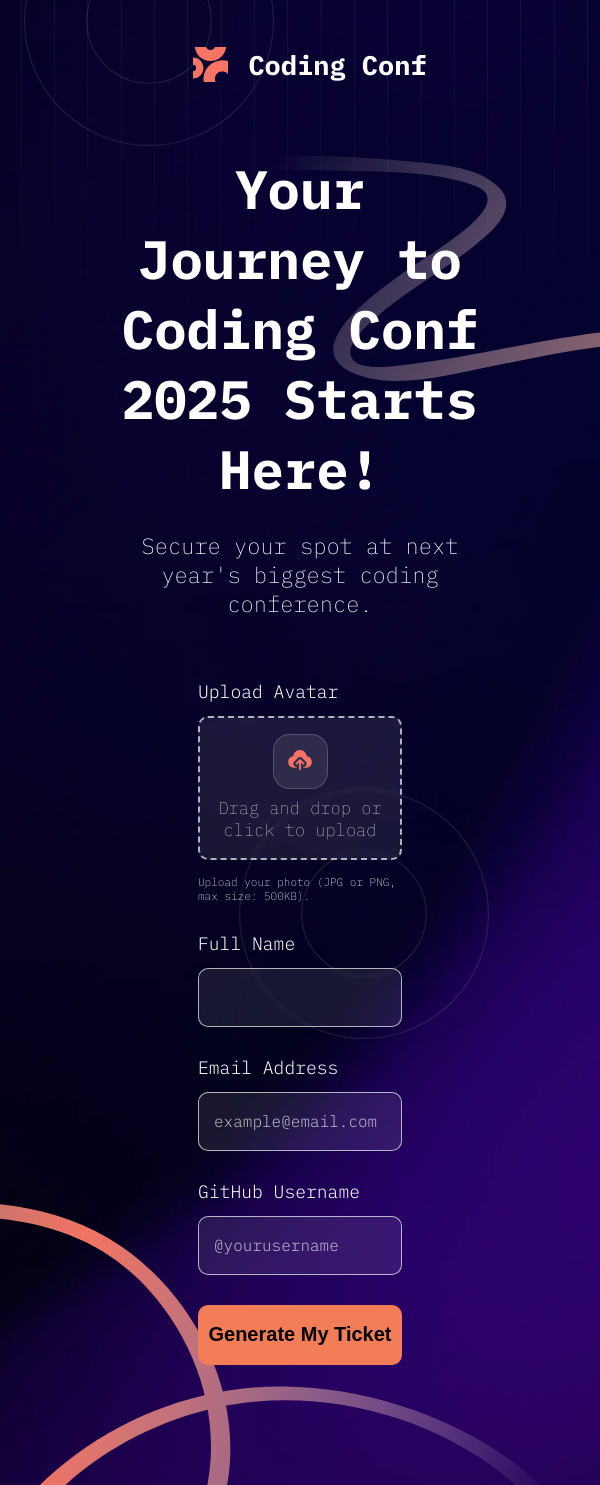
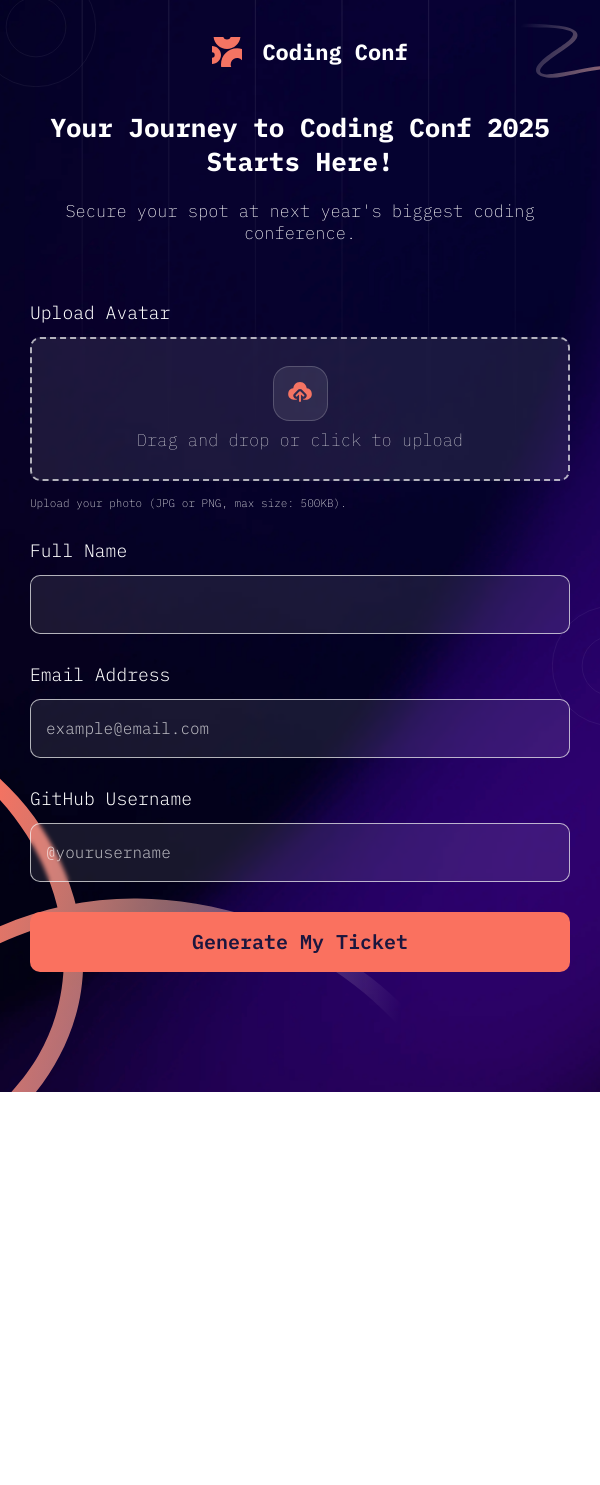
Before and after one commit to aqpil/conference-ticket, a React (Vite) app: page / in a window 600 px wide. After the commit the page ends 1092 px from the top, so only its background shows below. Built offline with nearby package versions, Linux system fonts and the light colour scheme.

Commit message:
first page complete

```diff
--- a/src/Background.jsx
+++ b/src/Background.jsx
@@ -4,6 +4,7 @@ import Circle from "./assets/images/pattern-circle.svg";
 import Lines from "./assets/images/pattern-lines.svg";
 import WaveTop from "./assets/images/pattern-squiggly-line-top.svg";
 import WaveBottom from "./assets/images/pattern-squiggly-line-bottom-desktop.svg";
+import WaveBottomMobile from "./assets/images/pattern-squiggly-line-bottom-mobile-tablet.svg";
 
 const Background = ({ children }) => {
   return (
@@ -12,10 +13,15 @@ const Background = ({ children }) => {
       style={{ backgroundImage: `url(${BackgroundImage})` }}
     >
       <img src={Circle} alt="Circle" className="shape circle" />
-      <img src={Circle} alt="Circle2" className="shape circle2" />
+      <img src={Circle} alt="Circle2" className="shape circle-top" />
       <img src={Lines} alt="Lines" className="shape lines" />
       <img src={WaveTop} alt="Wave Top" className="shape wave-top" />
       <img src={WaveBottom} alt="Wave Bottom" className="shape wave-bottom" />
+      <img
+        src={WaveBottomMobile}
+        alt="Wave Bottom Mobile"
+        className="wave-bottom-mobile"
+      />
       {children}
     </div>
   );
--- a/src/BackgroundLayout.css
+++ b/src/BackgroundLayout.css
@@ -23,7 +23,7 @@
   max-width: 250px;
 }
 
-.circle2 {
+.circle-top {
   top: -7%;
   left: 4%;
   max-width: 250px;
@@ -33,6 +33,7 @@
   top: 0%;
   left: 3.5%;
 }
+
 .wave-top {
   top: 10%;
   right: 0%;
@@ -44,3 +45,45 @@
   max-width: 1000px;
   max-height: 700px;
 }
+
+.wave-bottom-mobile {
+  display: none;
+}
+
+@media (max-width: 768px) {
+  .wave-top {
+    top: 2%;
+    max-width: 120px;
+  }
+
+  .circle {
+    bottom: 33.5%;
+    right: -12%;
+    max-width: 120px;
+  }
+
+  .circle-top {
+    top: -3%;
+    left: -4%;
+    max-width: 120px;
+  }
+
+  .lines {
+    top: 0%;
+    left: 7%;
+    transform: scale(2.6);
+  }
+
+  .wave-bottom {
+    display: none;
+  }
+
+  .wave-bottom-mobile {
+    display: block;
+    position: absolute;
+    bottom: 0%;
+    left: 0%;
+    max-width: 78%;
+    height: auto;
+  }
+}
--- a/src/Form.css
+++ b/src/Form.css
@@ -75,7 +75,15 @@ input {
   outline: none;
 }
 
-input:focus {
+.email-error {
+  font-family: "IBM Plex Mono", monospace;
+  font-size: 11px;
+  font-weight: 200;
+  margin: 7px 0 0 0;
+  color: #f18480;
+}
+
+.input-error {
   box-shadow: 0 0 0 3px rgba(242, 125, 86, 0.5);
 }
 
@@ -95,11 +103,50 @@ label {
 }
 
 #form-submit {
+  font-family: "IBM Plex Mono";
   height: 60px;
   border: none;
   border-radius: 10px;
-  background-color: rgb(242, 125, 86);
+  color: #1b163e;
+  background-color: #fa715f;
   font-size: 20px;
   font-weight: 600;
   margin-top: 6px;
 }
+
+@media (min-width: 600px) and (max-width: 1150px) {
+  form.form-ticket {
+    width: 60vw;
+  }
+}
+
+@media (max-width: 600px) {
+  main {
+    max-width: 90vw;
+  }
+
+  header {
+    margin-top: 15px;
+  }
+
+  h3 {
+    font-size: 22px;
+  }
+
+  #upload-icon {
+    width: 30px;
+    height: 30px;
+  }
+
+  #intro-h1 {
+    font-size: 26px;
+  }
+
+  #intro-p {
+    font-size: 17px;
+  }
+
+  form.form-ticket {
+    width: 90vw;
+  }
+}
--- a/src/Form.jsx
+++ b/src/Form.jsx
@@ -1,8 +1,39 @@
+import { useState } from "react";
 import DragNDrop from "./components/DragNDrop";
 import uploadIcon from "./assets/images/logo-mark.svg";
 import "./Form.css";
 
 export default function Form() {
+  const [email, setEmail] = useState("");
+  const [emailTouched, setEmailTouched] = useState(false);
+  const [emailError, setEmailError] = useState("");
+
+  const validateEmail = (email) => {
+    return /^[^\s@]+@[^\s@]+\.[^\s@]+$/.test(email);
+  };
+
+  const handleEmailChange = (e) => {
+    setEmail(e.target.value);
+  };
+
+  const handleEmailBlur = () => {
+    setEmailTouched(true);
+    if (email && !validateEmail(email)) {
+      setEmailError("Please enter a valid email address.");
+    } else {
+      setEmailError("");
+    }
+  };
+
+  const handleSubmit = (e) => {
+    e.preventDefault();
+    if (!validateEmail(email)) {
+      setEmailError("Please enter a valid email address.");
+      return;
+    }
+    console.log("Form submitted!");
+  };
+
   return (
     <main>
       <header>
@@ -17,29 +48,36 @@ export default function Form() {
         </p>
       </section>
 
-      <form class="form-ticket">
-        <div class="form-ticket">
-          <label for="dnd">Upload Avatar</label>
+      <form className="form-ticket" onSubmit={handleSubmit}>
+        <div className="form-ticket">
+          <label htmlFor="dnd">Upload Avatar</label>
           <DragNDrop id="dnd" />
         </div>
 
-        <div class="form-ticket">
-          <label for="name">Full Name</label>
+        <div className="form-ticket">
+          <label htmlFor="name">Full Name</label>
           <input type="text" name="name" id="name" />
         </div>
 
-        <div class="form-ticket">
-          <label for="email">Email Address </label>
+        <div className="form-ticket">
+          <label htmlFor="email">Email Address</label>
           <input
             type="email"
             name="email"
             id="email"
             placeholder="example@email.com"
+            value={email}
+            onChange={handleEmailChange}
+            onBlur={handleEmailBlur}
+            className={emailTouched && emailError ? "input-error" : ""}
           />
+          {emailTouched && emailError && (
+            <p className="email-error">{emailError}</p>
+          )}
         </div>
 
-        <div class="form-ticket">
-          <label for="git-name">GitHub Username</label>
+        <div className="form-ticket">
+          <label htmlFor="git-name">GitHub Username</label>
           <input
             type="text"
             name="git-name"
@@ -48,7 +86,9 @@ export default function Form() {
           />
         </div>
 
-        <button id="form-submit">Generate My Ticket</button>
+        <button id="form-submit" type="submit">
+          Generate My Ticket
+        </button>
       </form>
     </main>
   );
--- a/src/components/DragNDrop.jsx
+++ b/src/components/DragNDrop.jsx
@@ -4,15 +4,23 @@ import "./dnd.css";
 
 export default function DragNDrop() {
   const [photo, setPhoto] = useState(null);
+  const [error, setError] = useState("");
 
   const onDrop = useCallback((acceptedFiles) => {
     if (acceptedFiles.length > 0) {
       const file = acceptedFiles[0];
+
+      if (file.size > 500 * 1024) {
+        setError("File too large. Please upload a photo under 500KB.");
+        return;
+      }
+
       setPhoto(
         Object.assign(file, {
           preview: URL.createObjectURL(file),
         })
       );
+      setError(""); // Clear any previous error
     }
   }, []);
 
@@ -26,6 +34,7 @@ export default function DragNDrop() {
 
   const removeImage = () => {
     setPhoto(null);
+    setError(""); // Clear error when image is removed
   };
 
   return (
@@ -68,8 +77,9 @@ export default function DragNDrop() {
           </div>
         )}
       </div>
-      <p id="dnd-info" className="dnd-info">
-        Upload your photo (JPG or PNG, max size: 500KB).
+
+      <p id="dnd-info" className={`dnd-info ${error ? "error" : ""}`}>
+        {error || "Upload your photo (JPG or PNG, max size: 500KB)."}
       </p>
     </>
   );
--- a/src/components/dnd.css
+++ b/src/components/dnd.css
@@ -90,3 +90,7 @@
   font-weight: 200;
   margin: 7px 0 0 0;
 }
+
+.dnd-info.error {
+  color: #f18480;
+}
```
